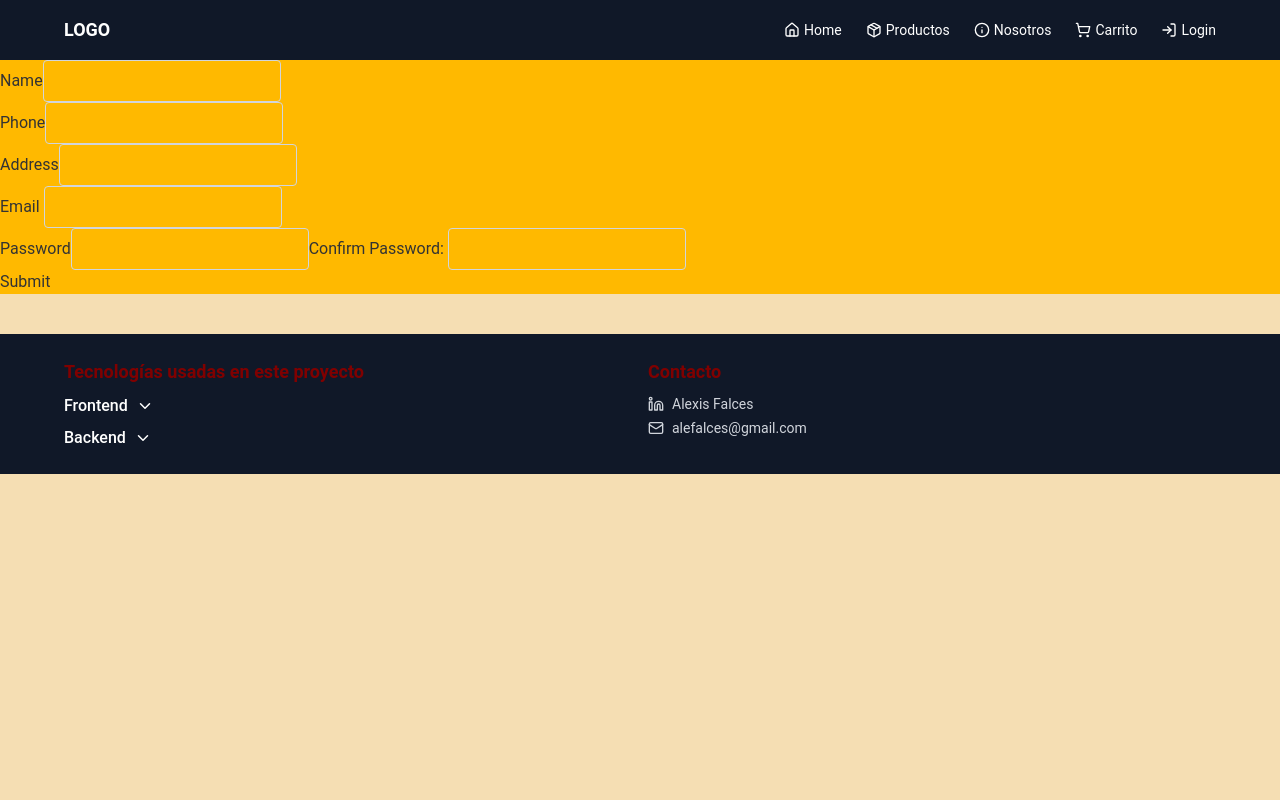
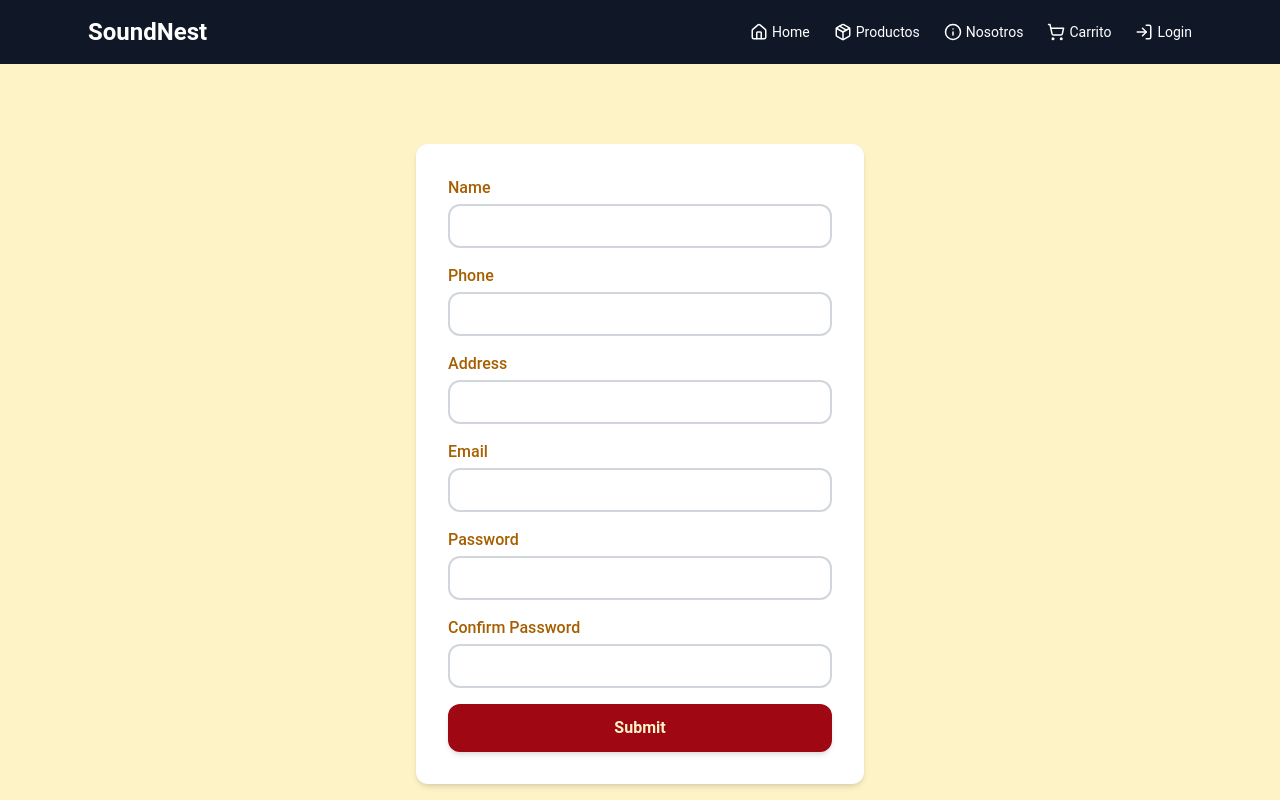
Before and after one commit to AleFalces/E-comerce, a Next.js app in the folder Front/my-app/: page /registerUser in a window 1280 px wide. Shown: the top 800 px of the page. Built offline with nearby package versions, Linux system fonts and the light colour scheme; no server answers.

Commit message:
styles, navbar, forms, an hover:bouttons

```diff
--- a/Front/my-app/src/Componets/Card.tsx
+++ b/Front/my-app/src/Componets/Card.tsx
@@ -42,14 +42,14 @@ export const Card: React.FC<CardProps> = ({ product }) => {
           className={`px-4 py-2 rounded-xl font-semibold text-amber-100 transition-colors duration-300 ${
             remainingStock === 0
               ? "bg-gray-400 cursor-not-allowed"
-              : "bg-red-800 hover:bg-green-800"
+              : "bg-red-800 hover:bg-red-900"
           }`}
         >
           Agregar al carrito
         </button>
         <button
           onClick={() => router.push(`/products/${product.id}`)}
-          className="bg-yellow-700 hover:bg-green-800 text-amber-100 px-4 py-2 rounded-xl font-semibold transition-colors duration-300"
+          className="bg-yellow-700  text-amber-100 px-4 py-2 rounded-xl font-semibold hover:bg-yellow-800 transition-colors duration-300"
         >
           Ver detalle
         </button>
--- a/Front/my-app/src/Componets/Footer.tsx
+++ b/Front/my-app/src/Componets/Footer.tsx
@@ -1,28 +1,26 @@
 "use client";
-
 import { useState } from "react";
 import { Mail, Linkedin, ChevronDown, ChevronUp } from "lucide-react";
 
-export const Footer = () => {
+const Footer: React.FC = () => {
   const [showFrontend, setShowFrontend] = useState(false);
   const [showBackend, setShowBackend] = useState(false);
 
   return (
-    <footer className="w-full bg-gray-900 text-white p-6 mt-10">
-      <div className="max-w-6xl mx-auto grid grid-cols-1 md:grid-cols-2 gap-4">
+    <footer className="bg-gray-900 text-white py-8">
+      <div className="max-w-6xl mx-auto grid grid-cols-1 md:grid-cols-2 gap-6 px-6">
         {/* Tecnologías */}
         <div>
-          <h2 className="text-lg font-semibold mb-2">
-            Tecnologías usadas en este proyecto
+          <h2 className="text-xl text-white font-semibold mb-2 ">
+            Tecnologías usadas
           </h2>
-
-          {/* Frontend */}
           <div>
+            <div className="flex items-start space-x-4 mb-4">
               <button
-              className="flex items-center gap-2"
                 onClick={() => setShowFrontend(!showFrontend)}
+                className="flex items-center space-x-1 hover:text-amber-200 transition-colors duration-300 focus:outline-none"
               >
-              <span className="font-medium">Frontend</span>
+                <span>Frontend</span>
                 {showFrontend ? (
                   <ChevronUp size={18} />
                 ) : (
@@ -30,7 +28,7 @@ export const Footer = () => {
                 )}
               </button>
               {showFrontend && (
-              <ul className="ml-4 mt-1 list-disc text-sm text-gray-300">
+                <ul className="list-disc text-sm text-gray-300 pl-5">
                   <li>TypeScript</li>
                   <li>Next.js</li>
                   <li>Tailwind CSS</li>
@@ -39,14 +37,12 @@ export const Footer = () => {
                 </ul>
               )}
             </div>
-
-          {/* Backend */}
-          <div className="mt-2">
+            <div className="flex items-start space-x-4">
               <button
-              className="flex items-center gap-2"
                 onClick={() => setShowBackend(!showBackend)}
+                className="flex items-center space-x-1 hover:text-amber-200 transition-colors duration-300 focus:outline-none"
               >
-              <span className="font-medium">Backend</span>
+                <span>Backend</span>
                 {showBackend ? (
                   <ChevronUp size={18} />
                 ) : (
@@ -54,7 +50,7 @@ export const Footer = () => {
                 )}
               </button>
               {showBackend && (
-              <ul className="ml-4 mt-1 list-disc text-sm text-gray-300">
+                <ul className="list-disc text-sm text-gray-300 pl-5">
                   <li>Express</li>
                   <li>TypeScript</li>
                   <li>PostgreSQL</li>
@@ -64,27 +60,24 @@ export const Footer = () => {
               )}
             </div>
           </div>
-
+        </div>
         {/* Contacto */}
         <div>
-          <h2 className="text-lg font-semibold mb-2">Contacto</h2>
-          <ul className="text-sm text-gray-300 space-y-1">
-            <li className="flex items-center gap-2">
+          <h2 className="text-xl text-white font-semibold mb-2 ">Contacto</h2>
+          <ul className="text-sm text-gray-300 space-y-2">
+            <li className="flex items-center space-x-2 hover:text-amber-200 transition-colors duration-300">
               <Linkedin size={16} />
               <a
                 href="https://www.linkedin.com/in/alexis-falces-95b892252/"
                 target="_blank"
                 rel="noopener noreferrer"
-                className="hover:underline"
               >
                 Alexis Falces
               </a>
             </li>
-            <li className="flex items-center gap-2">
+            <li className="flex items-center space-x-2 hover:text-amber-200 transition-colors duration-300">
               <Mail size={16} />
-              <a href="mailto:alefalces@gmail.com" className="hover:underline">
-                alefalces@gmail.com
-              </a>
+              <a href="mailto:alefalces@gmail.com">alefalces@gmail.com</a>
             </li>
           </ul>
         </div>
--- a/Front/my-app/src/Componets/Navbar.tsx
+++ b/Front/my-app/src/Componets/Navbar.tsx
@@ -12,6 +12,7 @@ import {
   Info,
   Package,
   ChevronDown,
+  ChevronUp,
 } from "lucide-react";
 import { useState } from "react";
 
@@ -34,61 +35,71 @@ const Navbar: React.FC = () => {
   };
 
   return (
-    <nav className="w-full bg-gray-900 text-white py-4 px-6 shadow-md">
-      <div className="max-w-6xl mx-auto flex items-center justify-between">
+    <nav className="bg-gray-900 text-white shadow-lg">
+      <div className="max-w-6xl mx-auto flex items-center justify-between py-4 px-6">
         {/* Logo */}
-        <Link href="/" className="text-lg font-bold">
-          <div>LOGO</div>
+        <Link
+          href="/"
+          className="text-2xl font-bold hover:text-amber-200 transition-colors duration-300"
+        >
+          SoundNest
         </Link>
 
         {/* Navegación */}
-        <div className="flex gap-6 items-center text-sm">
-          <Link href="/" className="flex items-center gap-1 hover:underline">
-            <Home size={16} /> Home
+        <div className="flex items-center space-x-6 text-sm">
+          <Link
+            href="/"
+            className="flex items-center space-x-1 hover:text-amber-200 transition-colors duration-300"
+          >
+            <Home size={18} /> <span>Home</span>
           </Link>
           <Link
             href="/products"
-            className="flex items-center gap-1 hover:underline"
+            className="flex items-center space-x-1 hover:text-amber-200 transition-colors duration-300"
           >
-            <Package size={16} /> Productos
+            <Package size={18} /> <span>Productos</span>
           </Link>
           <Link
             href="/about"
-            className="flex items-center gap-1 hover:underline"
+            className="flex items-center space-x-1 hover:text-amber-200 transition-colors duration-300"
           >
-            <Info size={16} /> Nosotros
+            <Info size={18} /> <span>Nosotros</span>
           </Link>
           <Link
             href="/cart"
-            className="flex items-center gap-1 hover:underline"
+            className="flex items-center space-x-1 hover:text-amber-200 transition-colors duration-300"
           >
-            <ShoppingCart size={16} /> Carrito
+            <ShoppingCart size={18} /> <span>Carrito</span>
           </Link>
 
           {user ? (
             <div className="relative">
-              {/* Usuario */}
-              <span
+              <button
                 onClick={() => setIsDropdownOpen(!isDropdownOpen)}
-                className="flex items-center gap-1 cursor-pointer hover:underline"
+                className="flex items-center space-x-1 hover:text-amber-200 transition-colors duration-300 focus:outline-none"
               >
-                <User size={16} /> {user.name} <ChevronDown size={16} />
-              </span>
-
-              {/* Desplegable */}
+                <User size={18} />
+                <span>{user.name}</span>
+                {isDropdownOpen ? (
+                  <ChevronUp size={18} />
+                ) : (
+                  <ChevronDown size={18} />
+                )}
+              </button>
               {isDropdownOpen && (
-                <div className="absolute top-full right-0 bg-gray-800 text-white mt-2 p-2 rounded shadow-md">
+                <div className="absolute right-0 mt-2 w-40 bg-gray-800 rounded-lg shadow-md">
                   <Link
                     href="/userOrders"
-                    className="block px-4 py-2 hover:bg-gray-700"
+                    className="flex items-center px-4 py-2 hover:bg-gray-700 text-sm transition-colors duration-300"
                   >
-                    Mis órdenes
+                    <Package size={16} />{" "}
+                    <span className="ml-2">Mis órdenes</span>
                   </Link>
                   <button
                     onClick={handleLogout}
-                    className="block px-4 py-2 hover:bg-gray-700 w-full text-left"
+                    className="flex items-center w-full px-4 py-2 hover:bg-gray-700 text-left text-sm transition-colors duration-300"
                   >
-                    <LogOut size={16} /> Logout
+                    <LogOut size={16} /> <span className="ml-2">Logout</span>
                   </button>
                 </div>
               )}
@@ -96,9 +107,9 @@ const Navbar: React.FC = () => {
           ) : (
             <Link
               href="/loginUser"
-              className="flex items-center gap-1 hover:underline"
+              className="flex items-center space-x-1 hover:text-amber-200 transition-colors duration-300"
             >
-              <LogIn size={16} /> Login
+              <LogIn size={18} /> <span>Login</span>
             </Link>
           )}
         </div>
--- a/Front/my-app/src/app/loginUser/LoginUserForm.tsx
+++ b/Front/my-app/src/app/loginUser/LoginUserForm.tsx
@@ -102,7 +102,7 @@ const LoginUserForm: React.FC = () => {
 
           <button
             type="submit"
-            className="w-full py-3 bg-red-800 text-amber-100 font-semibold rounded-xl shadow-md hover:bg-green-800 transition-colors duration-300 disabled:opacity-50 disabled:cursor-not-allowed"
+            className="w-full py-3 bg-red-800 text-amber-100 font-semibold rounded-xl shadow-md hover:bg-red-900 transition-colors duration-300 disabled:opacity-50 disabled:cursor-not-allowed"
             disabled={false}
           >
             Iniciar Sesión
--- a/Front/my-app/src/app/products/[id]/IdProducts.tsx
+++ b/Front/my-app/src/app/products/[id]/IdProducts.tsx
@@ -49,11 +49,7 @@ const ProductDetail: React.FC = () => {
           <button
             onClick={() => addToCart(product.id, product.stock)}
             disabled={remainingStock === 0}
-            className={`px-6 py-3 rounded-xl font-semibold text-white transition-colors duration-300 \${
-              remainingStock === 0
-                ? "bg-gray-400 cursor-not-allowed"
-                : "bg-red-800 hover:bg-green-800"
-            }`}
+            className={`px-6 py-3 rounded-xl font-semibold text-white bg-red-800 hover:bg-red-900 transition-colors duration-300 `}
           >
             Agregar al carrito
           </button>
--- a/Front/my-app/src/app/registerUser/RegisterUser.tsx
+++ b/Front/my-app/src/app/registerUser/RegisterUser.tsx
@@ -1,13 +1,13 @@
 "use client";
 import { useState } from "react";
-import { IRegisterDTO, IRegisterErrors } from "../../interfaces/userInterface";
+import { IRegisterDTO, IRegisterErrors } from "@/interfaces/userInterface";
 import validateRegisterForm from "@/helpers/ValidationRegisterForm";
 import { registerUserService } from "@/services/userServices";
 import toast from "react-hot-toast";
 import { useRouter } from "next/navigation";
 
 const RegisterUser: React.FC = () => {
-  const [registerData, SetRegisterData] = useState<IRegisterDTO>({
+  const [registerData, setRegisterData] = useState<IRegisterDTO>({
     name: "",
     email: "",
     address: "",
@@ -15,124 +15,159 @@ const RegisterUser: React.FC = () => {
     password: "",
     Cpassword: "",
   });
-
   const [errors, setErrors] = useState<IRegisterErrors>({});
   const router = useRouter();
 
-  const handlerImput = (event: React.ChangeEvent<HTMLInputElement>) => {
-    const { name, value } = event.target;
-    SetRegisterData({
-      ...registerData,
-      [name]: value,
-    });
-    console.log(registerData);
+  const handleInput = (e: React.ChangeEvent<HTMLInputElement>) => {
+    const { name, value } = e.target;
+    setRegisterData({ ...registerData, [name]: value });
+    if (errors[name as keyof IRegisterErrors]) {
+      setErrors({ ...errors, [name]: undefined });
+    }
   };
-  const handlerSumbit = async (event: React.FormEvent<HTMLFormElement>) => {
-    event.preventDefault();
 
+  const handleSubmit = async (e: React.FormEvent<HTMLFormElement>) => {
+    e.preventDefault();
     const validationErrors = validateRegisterForm(registerData);
     if (Object.keys(validationErrors).length > 0) {
       setErrors(validationErrors);
       return;
     }
     await toast.promise(registerUserService(registerData), {
-      loading: "Verificando credenciales…",
+      loading: "Procesando registro…",
       success: "¡Registrado correctamente! ✅",
-      error: "Error al registrar tus datos😣",
+      error: "Error al registrar tus datos 😣",
     });
     router.push("/loginUser");
   };
 
   return (
-    <div className="flex flex-col aling-center bg-amber-400 ">
-      <form onSubmit={handlerSumbit}>
-        <div>
-          <label>Name</label>
+    <div className="flex justify-center items-center min-h-screen bg-amber-100 p-6">
+      <form
+        onSubmit={handleSubmit}
+        noValidate
+        className="w-full max-w-md bg-white rounded-xl shadow-md p-8 space-y-4"
+      >
+        <div className="flex flex-col">
+          <label htmlFor="name" className="text-yellow-700 font-medium mb-1">
+            Name
+          </label>
           <input
             type="text"
             name="name"
             value={registerData.name}
-            onChange={handlerImput}
-            className={`border p-2 rounded ${
+            onChange={handleInput}
+            className={`w-full p-2 border-2 rounded-xl transition-colors duration-300 focus:outline-none focus:ring-2 focus:ring-red-800 ${
               errors.name ? "border-red-500" : "border-gray-300"
             }`}
           />
-          {errors.name && <p className="text-red-600 text-sm">{errors.name}</p>}
+          {errors.name && (
+            <p className="text-red-600 text-sm mt-1">{errors.name}</p>
+          )}
         </div>
-        <div>
-          <label>Phone</label>
+
+        <div className="flex flex-col">
+          <label htmlFor="phone" className="text-yellow-700 font-medium mb-1">
+            Phone
+          </label>
           <input
             type="text"
             name="phone"
             value={registerData.phone}
-            onChange={handlerImput}
-            className={`border p-2 rounded ${
+            onChange={handleInput}
+            className={`w-full p-2 border-2 rounded-xl transition-colors duration-300 focus:outline-none focus:ring-2 focus:ring-red-800 ${
               errors.phone ? "border-red-500" : "border-gray-300"
             }`}
           />
           {errors.phone && (
-            <p className="text-red-600 text-sm">{errors.phone}</p>
+            <p className="text-red-600 text-sm mt-1">{errors.phone}</p>
           )}
         </div>
-        <div>
-          <label>Address</label>
+
+        <div className="flex flex-col">
+          <label htmlFor="address" className="text-yellow-700 font-medium mb-1">
+            Address
+          </label>
           <input
             type="text"
             name="address"
             value={registerData.address}
-            onChange={handlerImput}
-            className={`border p-2 rounded ${
+            onChange={handleInput}
+            className={`w-full p-2 border-2 rounded-xl transition-colors duration-300 focus:outline-none focus:ring-2 focus:ring-red-800 ${
               errors.address ? "border-red-500" : "border-gray-300"
             }`}
           />
           {errors.address && (
-            <p className="text-red-600 text-sm">{errors.address}</p>
+            <p className="text-red-600 text-sm mt-1">{errors.address}</p>
           )}
         </div>
-        <div>
-          <label> Email </label>
+
+        <div className="flex flex-col">
+          <label htmlFor="email" className="text-yellow-700 font-medium mb-1">
+            Email
+          </label>
           <input
-            type="text"
+            type="email"
             name="email"
             value={registerData.email}
-            onChange={handlerImput}
-            className={`border p-2 rounded ${
+            onChange={handleInput}
+            className={`w-full p-2 border-2 rounded-xl transition-colors duration-300 focus:outline-none focus:ring-2 focus:ring-red-800 ${
               errors.email ? "border-red-500" : "border-gray-300"
             }`}
           />
           {errors.email && (
-            <p className="text-red-600 text-sm">{errors.email}</p>
+            <p className="text-red-600 text-sm mt-1">{errors.email}</p>
           )}
         </div>
-        <div>
-          <label>Password</label>
+
+        <div className="flex flex-col">
+          <label
+            htmlFor="password"
+            className="text-yellow-700 font-medium mb-1"
+          >
+            Password
+          </label>
           <input
             type="password"
             name="password"
             value={registerData.password}
-            onChange={handlerImput}
-            className={`border p-2 rounded ${
+            onChange={handleInput}
+            className={`w-full p-2 border-2 rounded-xl transition-colors duration-300 focus:outline-none focus:ring-2 focus:ring-red-800 ${
               errors.password ? "border-red-500" : "border-gray-300"
             }`}
           />
           {errors.password && (
-            <p className="text-red-600 text-sm">{errors.password}</p>
+            <p className="text-red-600 text-sm mt-1">{errors.password}</p>
           )}
-          <label>Confirm Password: </label>
+        </div>
+
+        <div className="flex flex-col">
+          <label
+            htmlFor="Cpassword"
+            className="text-yellow-700 font-medium mb-1"
+          >
+            Confirm Password
+          </label>
           <input
             type="password"
             name="Cpassword"
-            onChange={handlerImput}
             value={registerData.Cpassword}
-            className={`border p-2 rounded ${
+            onChange={handleInput}
+            className={`w-full p-2 border-2 rounded-xl transition-colors duration-300 focus:outline-none focus:ring-2 focus:ring-red-800 ${
               errors.Cpassword ? "border-red-500" : "border-gray-300"
             }`}
           />
           {errors.Cpassword && (
-            <p className="text-red-600 text-sm">{errors.Cpassword}</p>
+            <p className="text-red-600 text-sm mt-1">{errors.Cpassword}</p>
           )}
         </div>
-        <button type="submit">Submit</button>
+
+        <button
+          type="submit"
+          className="w-full py-3 bg-red-800 text-amber-100 font-semibold rounded-xl shadow-md hover:bg-red-900 transition-colors duration-300 disabled:opacity-50 disabled:cursor-not-allowed"
+        >
+          Submit
+        </button>
       </form>
     </div>
   );
```
Also changed, not shown: Front/my-app/src/app/userOrders/UserOrders.tsx (+30 -21 lines). Lines whose indentation alone changed are shown as unchanged.
